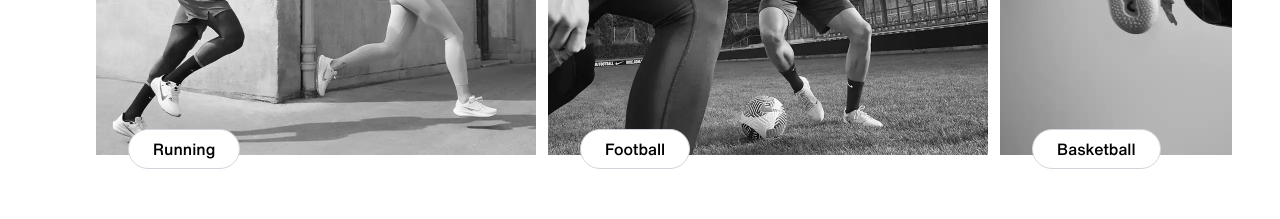
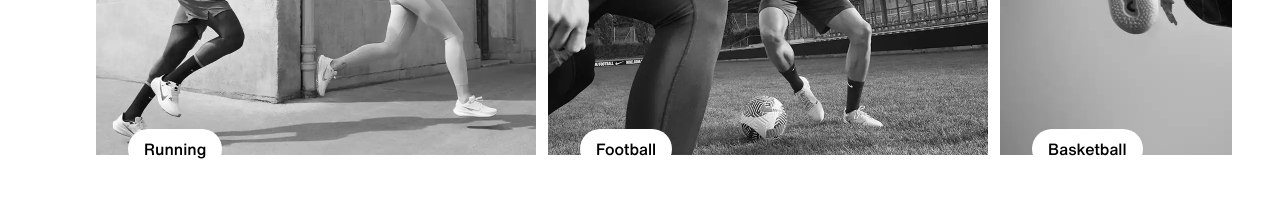
Before and after one commit to rach-syahputra/fake-nike, a Next.js app: page / in a window 1280 px wide. Shown: the part 940-1159 px from the top of the page. Built offline with nearby package versions, Linux system fonts and the light colour scheme; no server answers.

Commit message:
feat: add variant for Button component

```diff
--- a/src/app/(main)/_components/ShopBySport.tsx
+++ b/src/app/(main)/_components/ShopBySport.tsx
@@ -65,10 +65,7 @@ export default function ShopBySport() {
               className='h-auto w-full bg-gray-200'
               alt='Sport image'
             />
-            <Button
-              variant='outline'
-              className='absolute bottom-4 left-8 hover:border-gray-300 hover:bg-gray-300'
-            >
+            <Button variant='white' className='absolute bottom-4 left-8'>
               {sport.label}
             </Button>
           </Link>
--- a/src/components/elements/Button.tsx
+++ b/src/components/elements/Button.tsx
@@ -5,7 +5,7 @@ import { cn } from '@/lib/utils'
 type ButtonProps = {
   type?: 'button' | 'submit'
   className?: string
-  variant?: 'default' | 'secondary' | 'outline'
+  variant?: 'default' | 'secondary' | 'outline' | 'white'
   onClick?: () => void
   disabled?: boolean
   children: React.ReactNode
@@ -25,12 +25,13 @@ export default function Button({
       onClick={onClick}
       disabled={disabled}
       className={cn(
-        'h-10 w-fit text-nowrap rounded-full px-6 font-medium',
+        'h-10 w-fit text-nowrap rounded-full px-4 font-medium',
         {
           'bg-black text-white hover:bg-opacity-60': variant === 'default',
           'text-black hover:text-gray-500': variant === 'secondary',
           'border border-gray-300 bg-white text-black hover:border-black':
             variant === 'outline',
+          'bg-white text-black hover:bg-gray-300': variant === 'white',
           'bg-opacity-60': disabled
         },
         className
```
